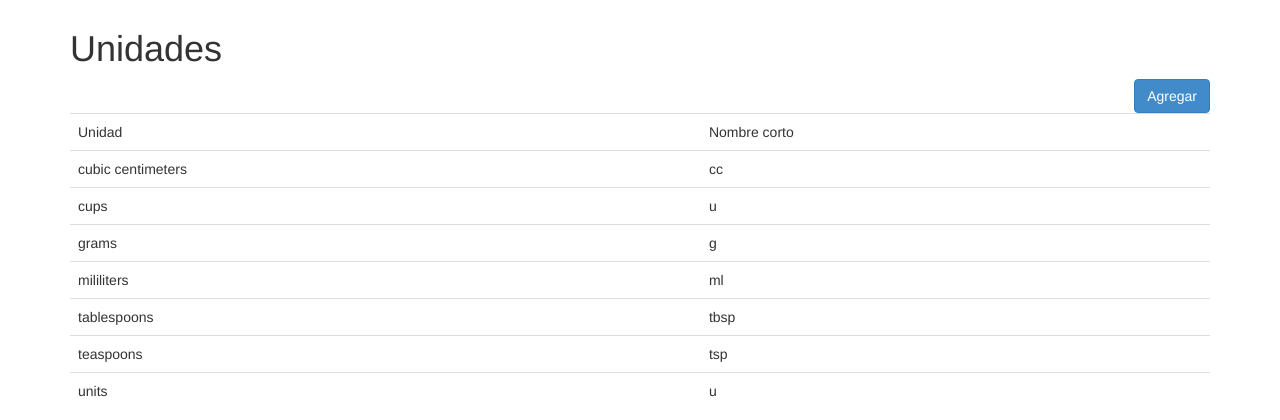
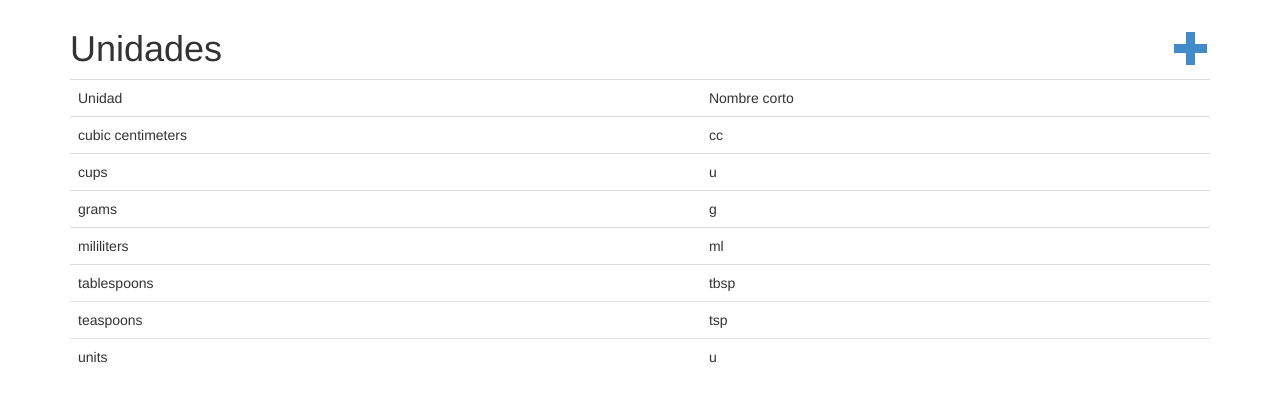
Before and after one commit to pignacio/var-log-recetas, a Django app: page /ingredient/unit in a window 1280 px wide. Shown: the part 51-471 px from the top of the page. Run offline with Django 3.2, Linux system fonts and the light colour scheme; data comes from the database, SQL or seed files in the repository; some libraries are stand-ins or nearby versions.

Commit message:
Add glyphicons for ingredient and unit

```diff
--- a/var_log_recetas/templates/ingredient/ingredient_list.html
+++ b/var_log_recetas/templates/ingredient/ingredient_list.html
@@ -4,8 +4,12 @@
 {% block page_title %}{% trans "Ingredientes" %}{% endblock page_title %}
 {% block title %}{% trans "Ingredientes" %}{% endblock title %}
 
+{% block page_buttons %}
+<a href="{% url "ingredient_add" %}" title="{% trans "Agregar ingrediente" %}"><span class="glyphicon glyphicon-plus"></span></a>
+{% endblock page_buttons %}
+
+
 {% block content %}
-<a class="btn btn-primary pull-right" href="{% url "ingredient_add" %}">{% trans "Agregar" %}</a>
 {% for ingredient in ingredient_list %}
 {% if forloop.first %}
 <table class="table">
--- a/var_log_recetas/templates/ingredient/measureunit_list.html
+++ b/var_log_recetas/templates/ingredient/measureunit_list.html
@@ -4,8 +4,11 @@
 {% block page_title %}{% trans "Unidades" %}{% endblock page_title %}
 {% block title %}{% trans "Unidades" %}{% endblock title %}
 
+{% block page_buttons %}
+<a href="{% url "unit_add" %}" title="{% trans "Agregar unidad" %}"><span class="glyphicon glyphicon-plus"></span></a>
+{% endblock page_buttons %}
+
 {% block content %}
-<a class="btn btn-primary pull-right" href="{% url "unit_add" %}">{% trans "Agregar" %}</a>
 {% for unit in measureunit_list %}
 {% if forloop.first %}
 <table class="table">
```
